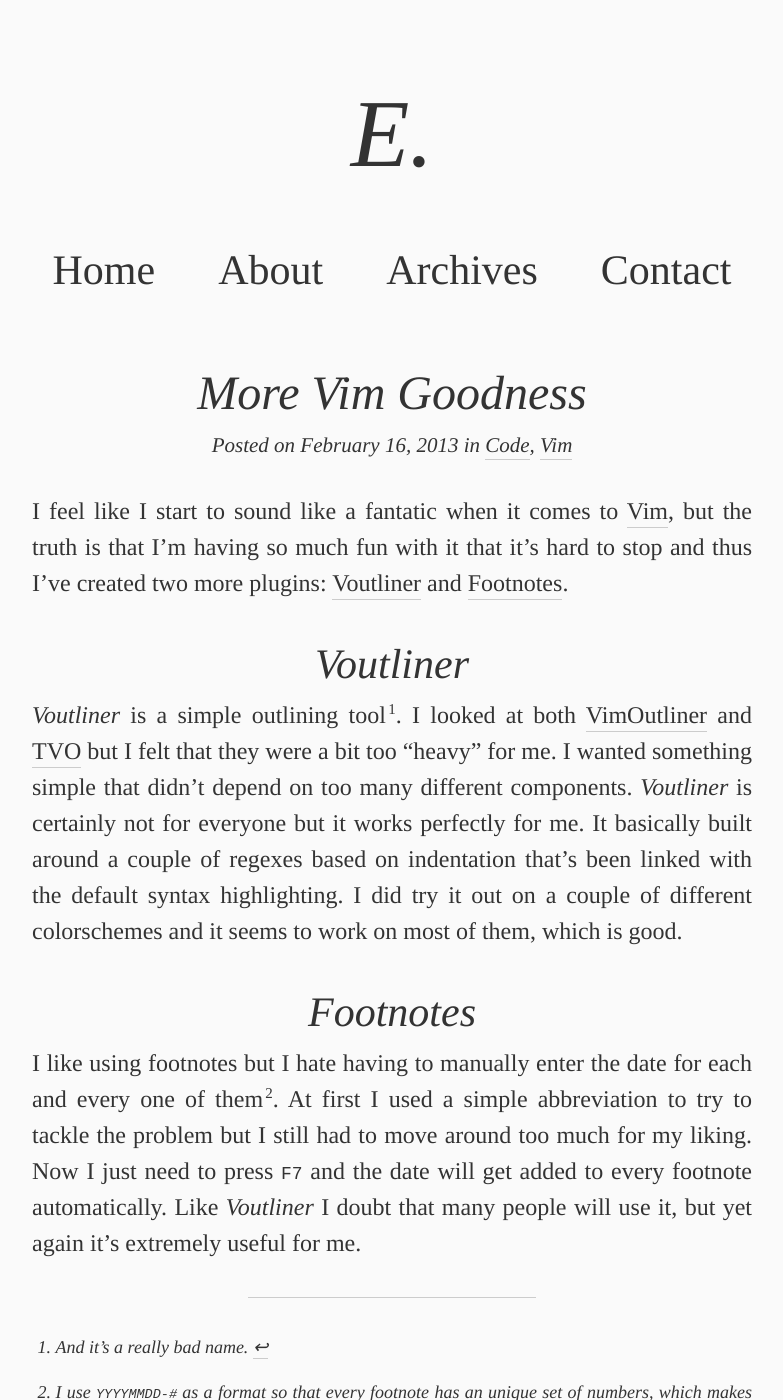
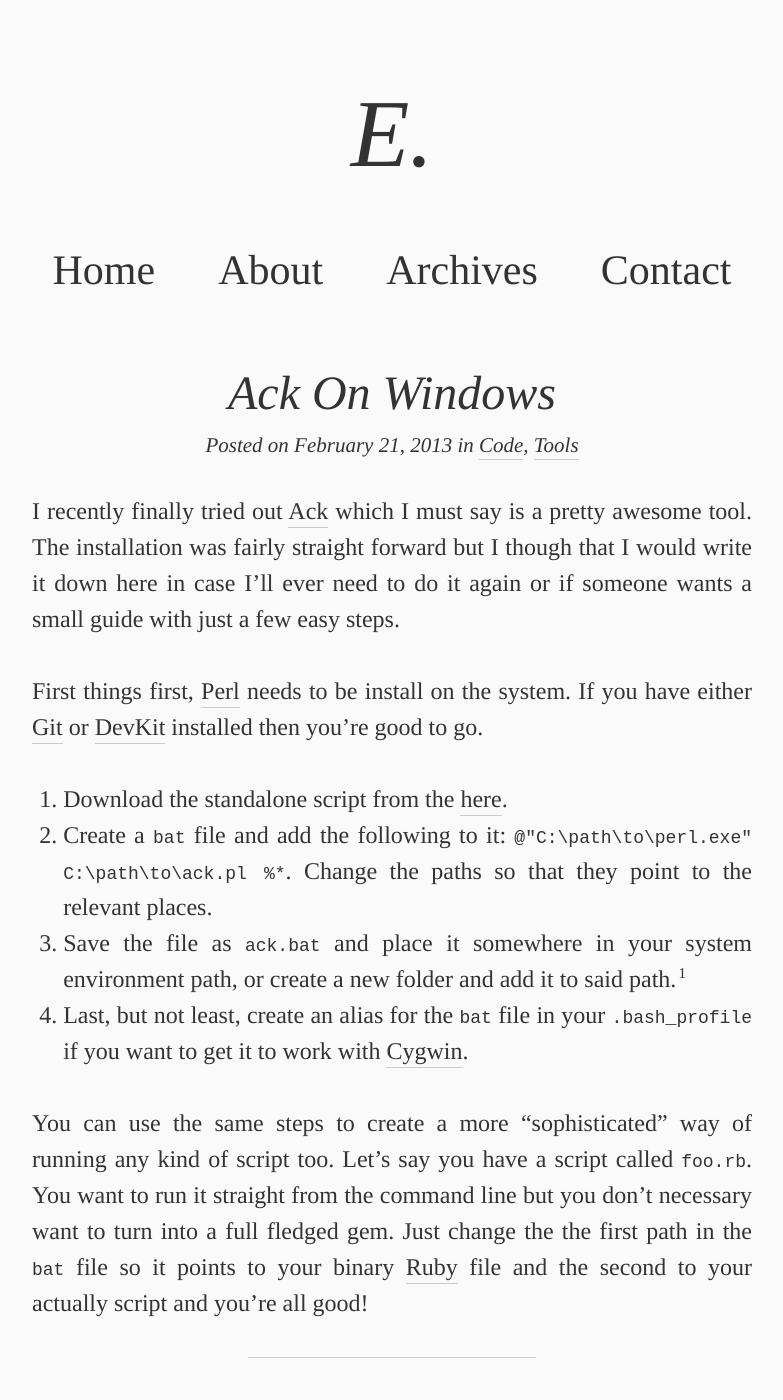
Before and after one commit to gummesson/ellengummesson, a Jekyll site: the page built from index.html, in a window 1280 px wide and 1400 px high. Shown: the whole window, without its empty margins (248-1031 px from the left). Built offline with Jekyll 4.4.1, drawn with Linux system fonts in a browser that asks for light colours; the list of posts is cut into pages by our own code; some of the changed text lies outside the part shown.

Commit message:
Updated.

```diff
--- /dev/null
+++ b/_posts/2013-02-21-ack-on-windows.md
@@ -0,0 +1,22 @@
+---
+title: "Ack On Windows"
+tags: [Code, Tools]
+layout: post
+comments: true
+external-link: false
+---
+
+I recently finally tried out [Ack](http://betterthangrep.com/ "Ack") which I must say is a pretty awesome tool. The installation was fairly straight forward but I though that I would write it down here in case I'll ever need to do it again or if someone wants a small guide with just a few easy steps.
+
+First things first, [Perl](http://www.perl.org/ "Perl") needs to be install on the system. If you have either [Git](http://git-scm.com/ "Git") or [DevKit](http://rubyinstaller.org/add-ons/devkit/ "DevKit") installed then you're good to go.
+
+1. Download the standalone script from the [here](http://betterthangrep.com/install/ "How to install ack").
+2. Create a `bat` file and add the following to it: `@"C:\path\to\perl.exe" C:\path\to\ack.pl %*`. Change the paths so that they point to the relevant places.
+3. Save the file as `ack.bat` and place it somewhere in your system environment path, or create a new folder and add it to said path.[^20130221-1]
+4. Last, but not least, create an alias for the `bat` file in your `.bash_profile` if you want to get it to work with [Cygwin](http://www.cygwin.com/ "Cygwin").
+
+You can use the same steps to create a more "sophisticated" way of running any kind of script too. Let's say you have a script called `foo.rb`. You want to run it straight from the command line but you don't necessary want to turn into a full fledged gem. Just change the the first path in the `bat` file so it points to your binary [Ruby](http://www.ruby-lang.org/ "Ruby") file and the second to your actually script and you're all good!
+
+***
+
+[^20130221-1]: Which can be modified under "System Properties" &rarr; "Advanced system settings" &rarr; "Advanced" &rarr; "Environment Variables" &rarr; "Path".
--- a/humans.txt
+++ b/humans.txt
@@ -7,7 +7,7 @@
 
 /* THE SITE */
 
-Last update: 2013/02/16
+Last update: 2013/02/21
   Standards: HTML5 & CSS3
  Components: HTML5Shiv
    Software: (g)Vim       (http://www.vim.org/)
```
Also changed, not shown: other parts of humans.txt (+0 -1 lines), _posts/2012-10-07-the-one-about-markdown.md (line endings or trailing spaces).
